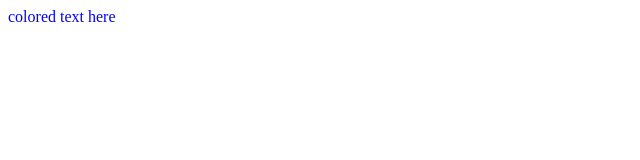
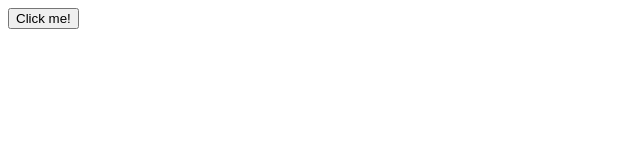
Before and after one commit to KawenaG/The-Tech-Academy-Basic-JavaScript-Projects, a plain HTML site: page Basic_HTML_1.html in a window 1280 px wide. Shown: the whole page, without its empty margins (0-640 px from the left). Drawn offline with Linux system fonts and the light colour scheme.

Commit message:
functions
functions updated

```diff
--- a/Basic_HTML_1.html
+++ b/Basic_HTML_1.html
@@ -2,9 +2,12 @@
 <html lang="en">
 <head>
         <meta charset="UTF-8">
+        <script src="JS/Basic_JavaScript_1.js"></script>
 </head>
 
 <body>
-<script src="JS/Basic_JavaScript_1.js"></script>
+        <button onclick="myFirstFunction()" id="Blue_Text">
+        Click me!
+        </button>
 </body>
 </html>
--- a/JS/Basic_JavaScript_1.js
+++ b/JS/Basic_JavaScript_1.js
@@ -1,3 +1,5 @@
-var colors = "colored text here";
-var colors = colors.fontcolor("blue");
-document.write(colors);
+function myFirstFunction() {
+    var str = "This text is blue!";
+    var result = str.fontcolor("blue");
+    document.getElementById("Blue_Text").innerHTML = result;
+}
```
